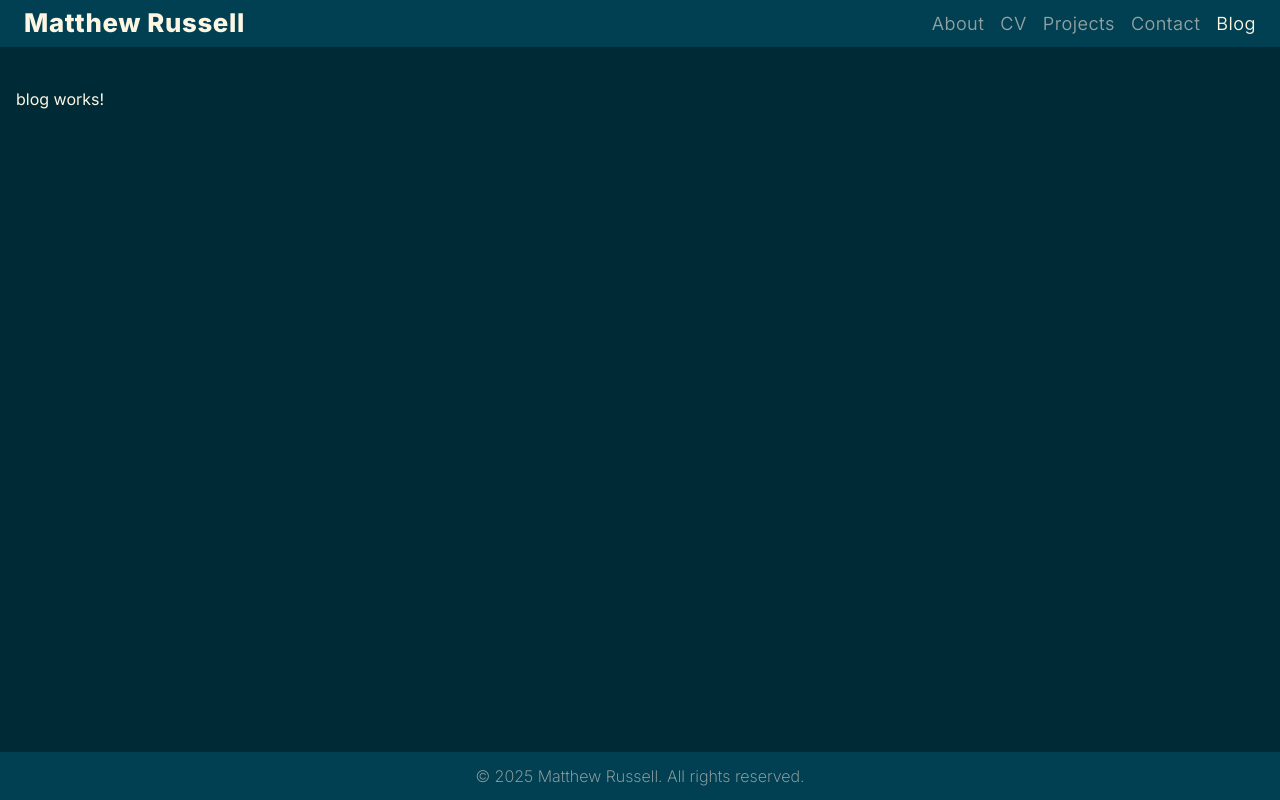
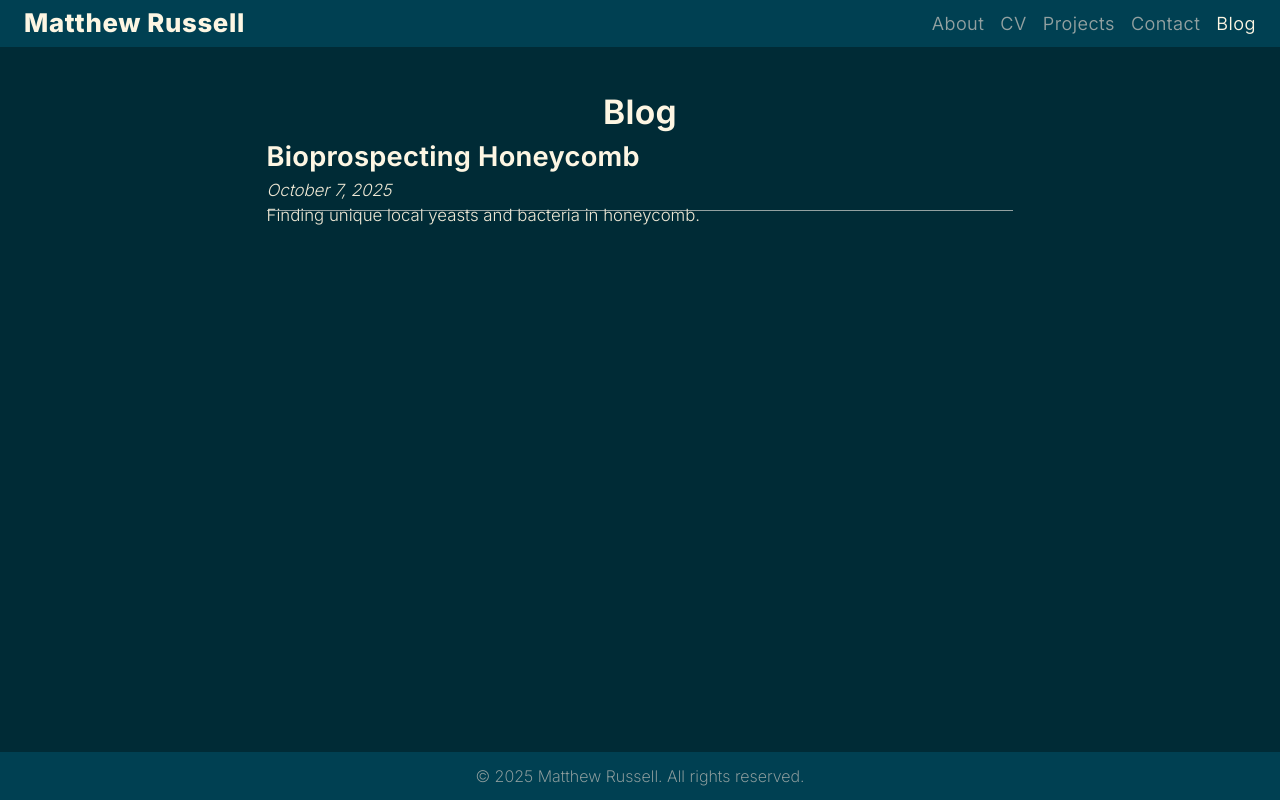
Before and after one commit to mjrussell91/mjrussell-net, an Angular app: page /blog in a window 1280 px wide. Built offline with nearby package versions, Linux system fonts and the light colour scheme.

Commit message:
add blog post type and array, basic blog list

```diff
--- a/src/app/blog/blog.html
+++ b/src/app/blog/blog.html
@@ -1 +1,11 @@
-<p>blog works!</p>
+<article>
+    <h1>Blog</h1>
+    @for (blog of blogs; track blog) {
+        <div >
+            <h2><a [routerLink]="['/blog', blog.slug]">{{ blog.title }}</a></h2>
+            <p><em>{{ blog.date | date:'longDate' }}</em></p>
+            <p>{{ blog.excerpt }}</p>
+            <hr />
+        </div>
+    }
+</article>
--- a/src/app/blog/blog.ts
+++ b/src/app/blog/blog.ts
@@ -1,9 +1,26 @@
 import { Component } from "@angular/core";
+import { RouterLink } from "@angular/router";
+import { DatePipe } from "@angular/common"
 
+interface BlogPost {
+	title: string;
+	slug: string;
+	date: Date;
+	excerpt: string;
+};
 @Component({
 	selector: "app-blog",
-	imports: [],
+	imports: [RouterLink, DatePipe],
 	templateUrl: "./blog.html",
 	styleUrl: "./blog.css",
 })
-export class Blog {}
+export class Blog {
+	public readonly blogs: BlogPost[] = [
+		{
+			title: "Bioprospecting Honeycomb",
+			slug: "bioprospecting-honeycomb",
+			date: new Date("2025-10-07"),
+			excerpt: "Finding unique local yeasts and bacteria in honeycomb.",
+		},
+	];
+}
```
Also changed, not shown: 1 other file (tests, documents, lock files or other folders).
